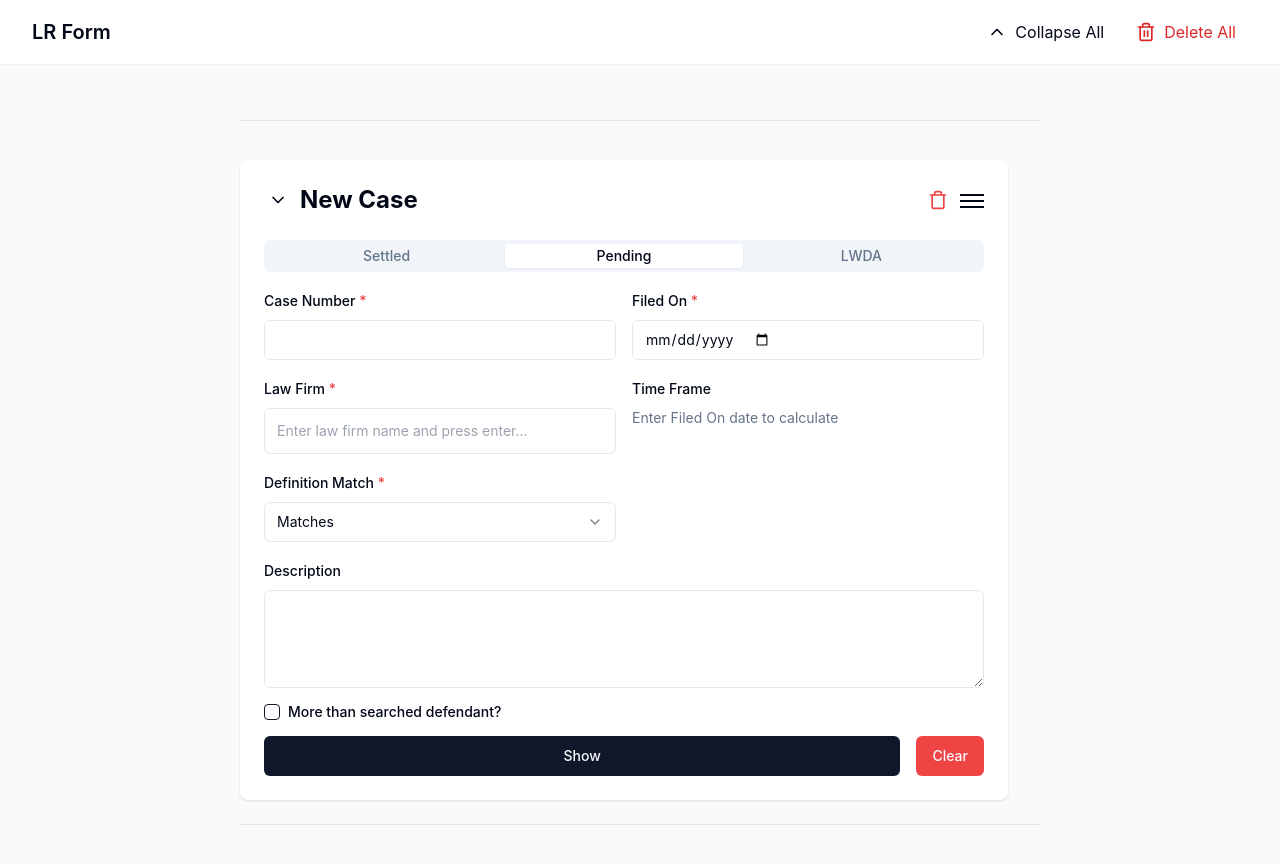
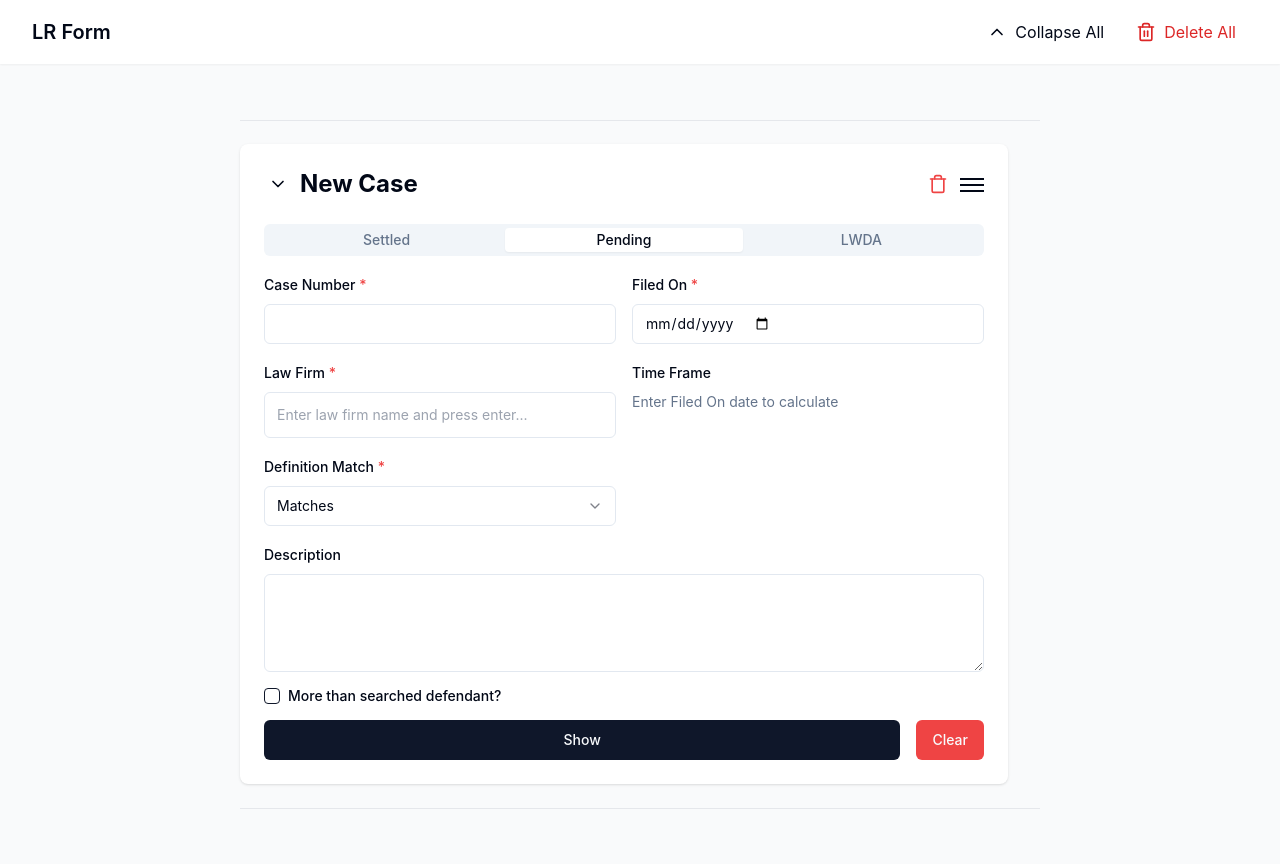
Before and after one commit to Gevork-Manukyan/LR-Form, a React (Vite) app: page / in a window 1280 px wide. Shown: the top 864 px of the page. Built offline with nearby package versions, Linux system fonts and the light colour scheme.

Commit message:
fixes gap between divider and lawsuit

```diff
--- a/src/App.tsx
+++ b/src/App.tsx
@@ -72,7 +72,7 @@ function App() {
       <div className="py-8">
         <div className="flex flex-col items-center">
           {lawsuitIds.map((id, index) => (
-            <div key={id} className="flex flex-col gap-4">
+            <div key={id} className="flex flex-col">
               <DividerWithAddButton onAdd={handleAddLawsuit} index={index} />
               <Lawsuit
                 id={id}
```
